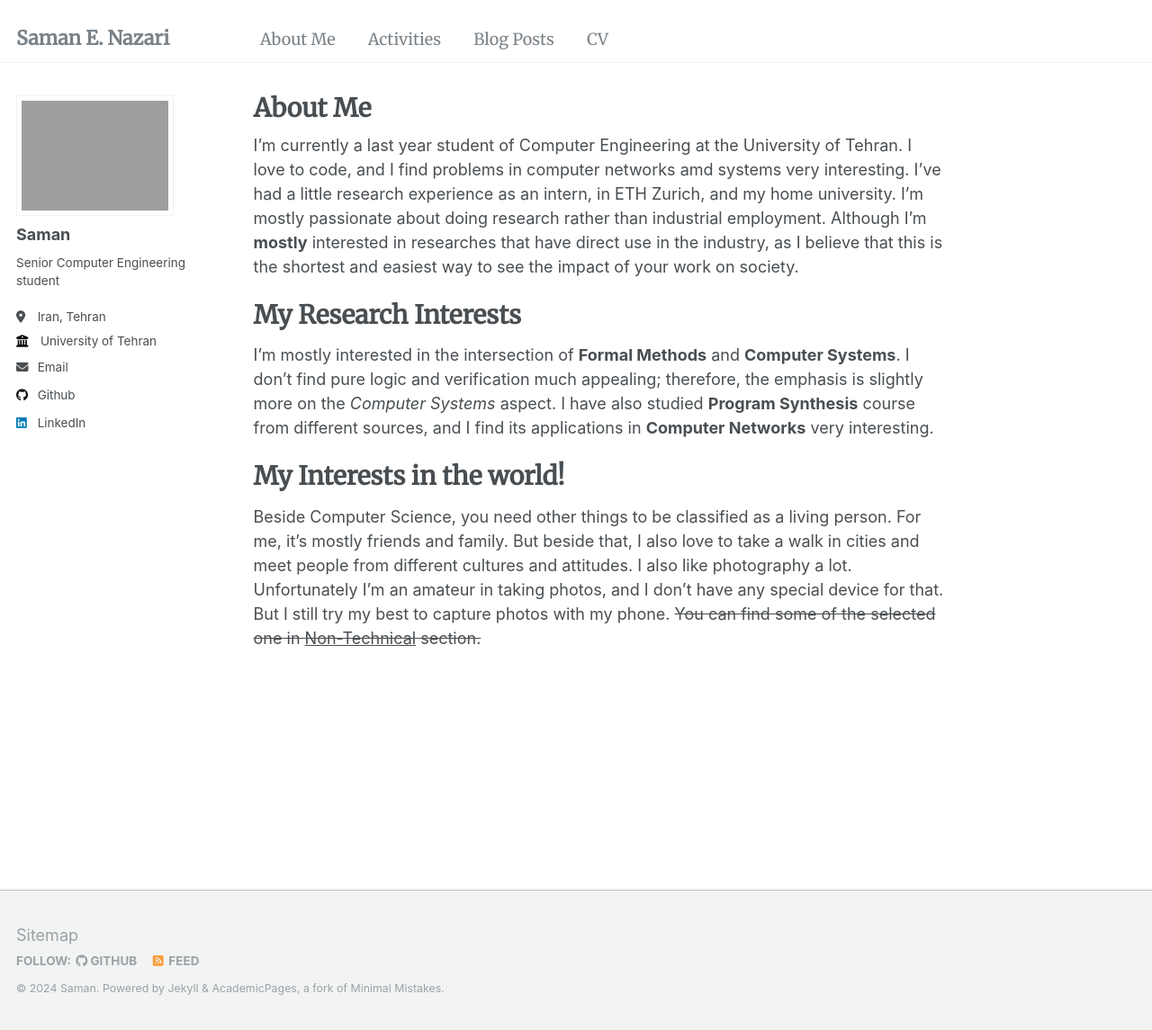
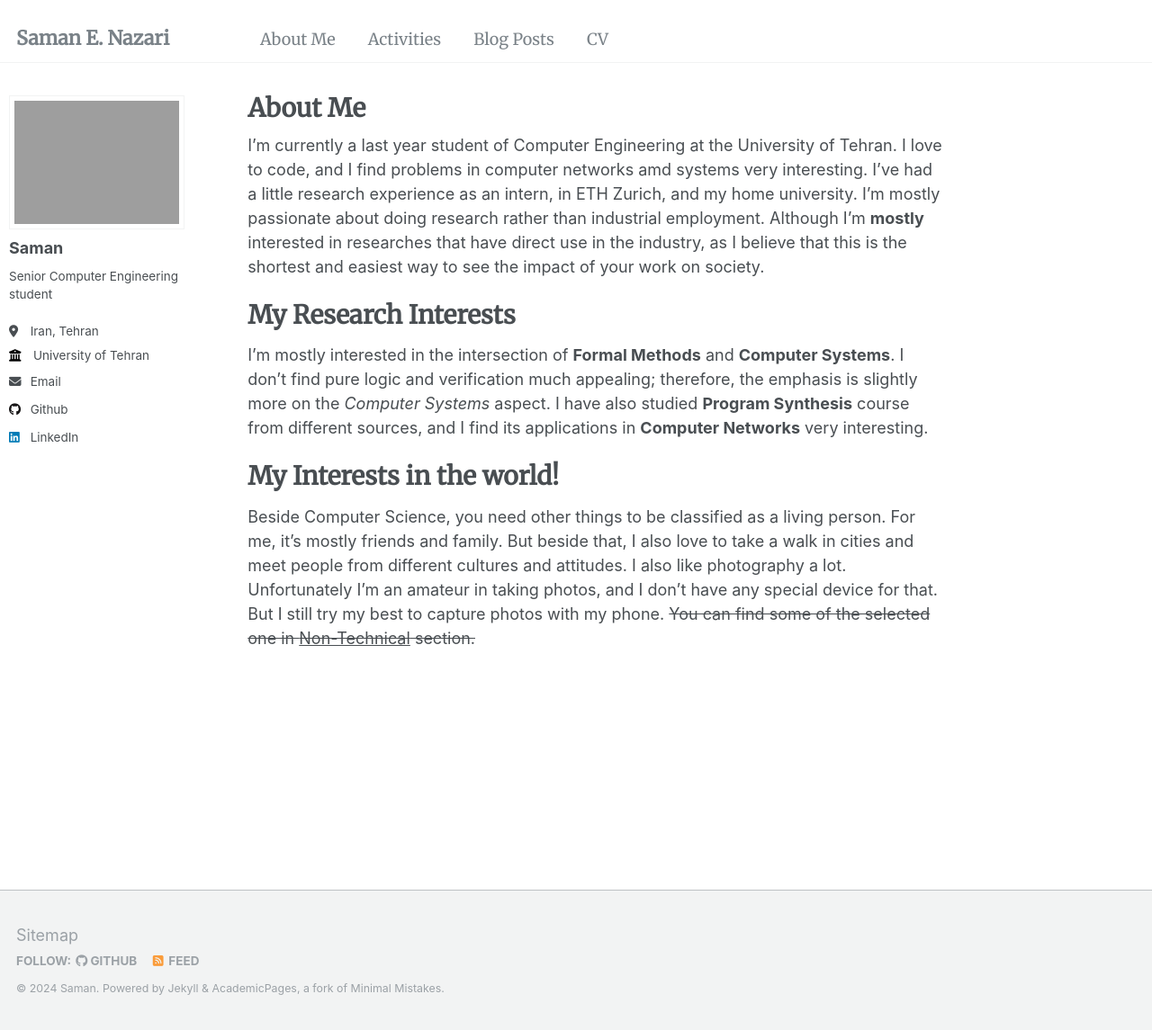
Before and after one commit to SamanEN/SamanEN.github.io, a Jekyll site: the page built from _pages/about.md, in a window 1280 px wide and 1145 px high. Shown: the whole window at 90% size. Built offline with Jekyll 4.4.1, drawn with Linux system fonts in a browser that asks for light colours.

Commit message:
Change author profile css

```diff
--- a/_sass/_page.scss
+++ b/_sass/_page.scss
@@ -6,7 +6,7 @@
   @include container;
   @include clearfix;
   margin-top: 2em;
-  padding-left: 1em;
+  padding-left: 10px;
   padding-right: 1em;
   animation: intro 0.3s both;
   animation-delay: 0.35s;
--- a/_sass/_sidebar.scss
+++ b/_sass/_sidebar.scss
@@ -79,9 +79,9 @@
 .author__avatar {
   display: table-cell;
   vertical-align: top;
-  width: 36px;
+  width: 100px;
   // set width only, for non-square avatars
-  height: 36px;
+  height: 100px;
 
   @include breakpoint($large) {
     display: block;
@@ -90,7 +90,7 @@
   }
 
   img {
-    max-width: 175px;
+    // max-width: 175px;
     // border-radius: 50%;
 
     @include breakpoint($large) {
```
